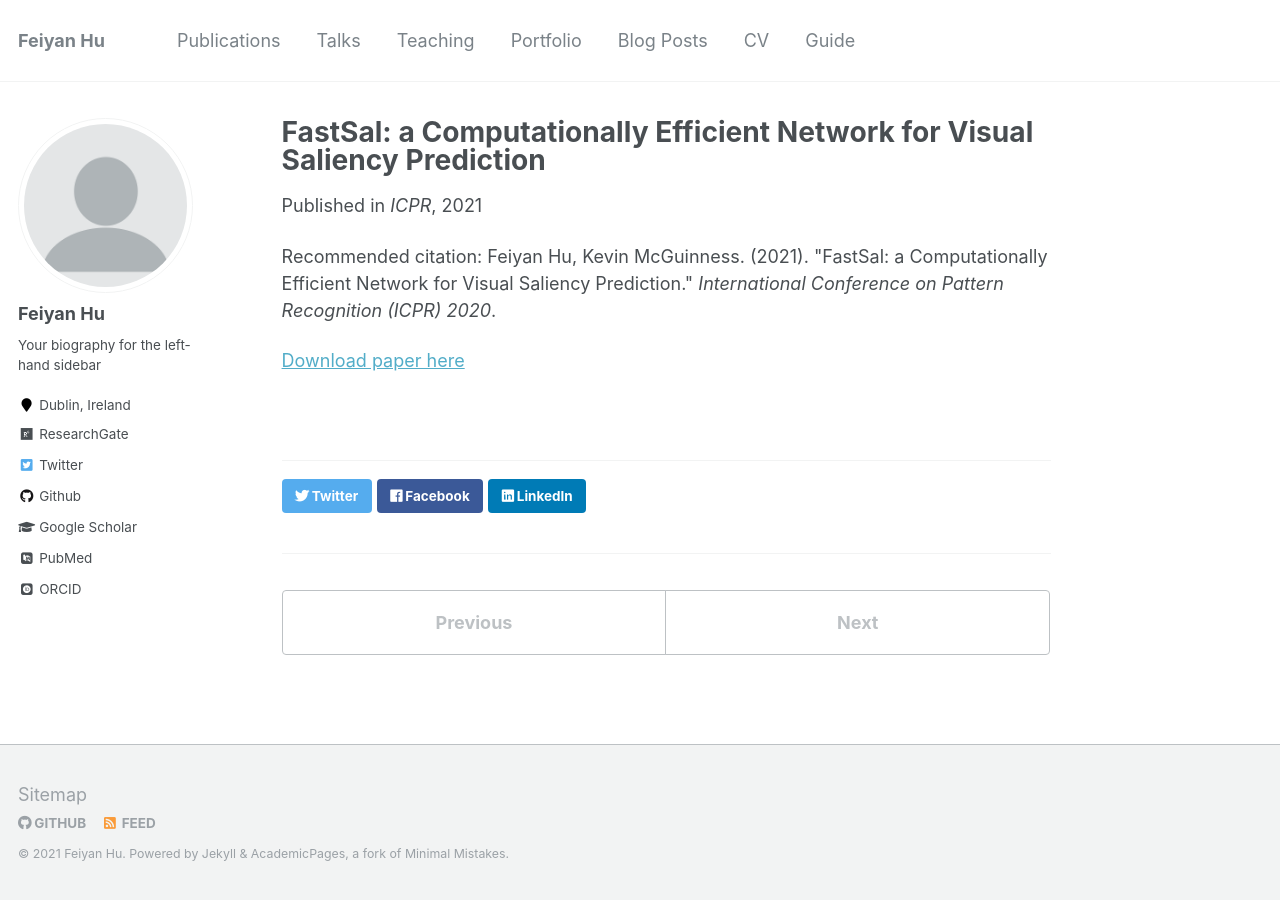
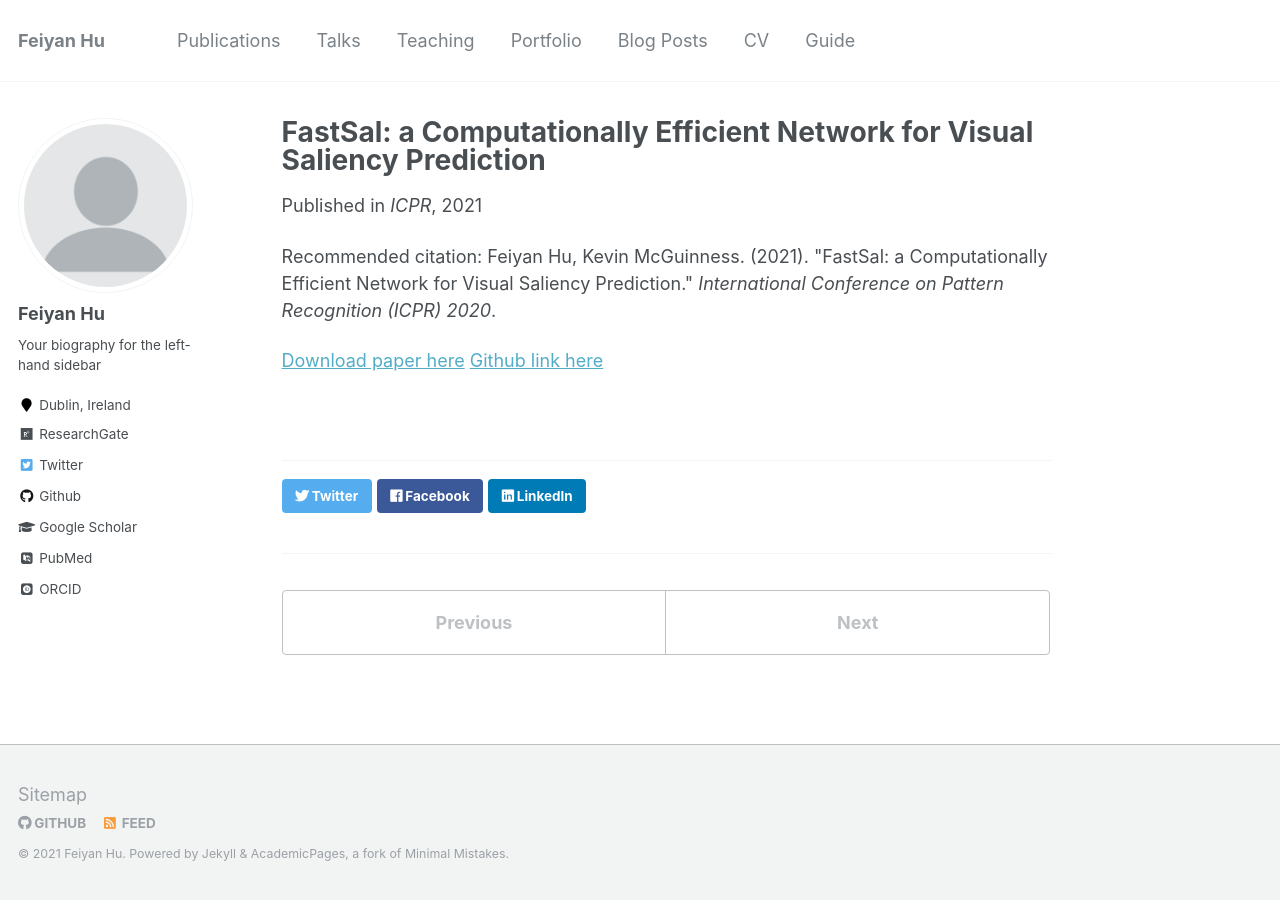
Before and after one commit to feiyanhu/feiyanhu.github.io, a Jekyll site: the page built from _publications/ICPR_2020_fastsal.md, in a window 1280 px wide. Built offline with Jekyll 4.4.1, drawn with Linux system fonts in a browser that asks for light colours; some web fonts are replaced.

Commit message:
Update ICPR_2020_fastsal.md

```diff
--- a/_publications/ICPR_2020_fastsal.md
+++ b/_publications/ICPR_2020_fastsal.md
@@ -10,5 +10,6 @@ citation: 'Feiyan Hu, Kevin McGuinness. (2021). &quot;FastSal: a Computationally
 ---
 <!--- This paper is about the number 1. The number 2 is left for future work.-->
 [Download paper here](http://feiyanhu.github.io/files/paper1.pdf)
+[Github link here](https://github.com/feiyanhu/FastSal)
 
 <!--- Recommended citation: Your Name, You. (2009). "Paper Title Number 1." <i>Journal 1</i>. 1(1) .-->
```
